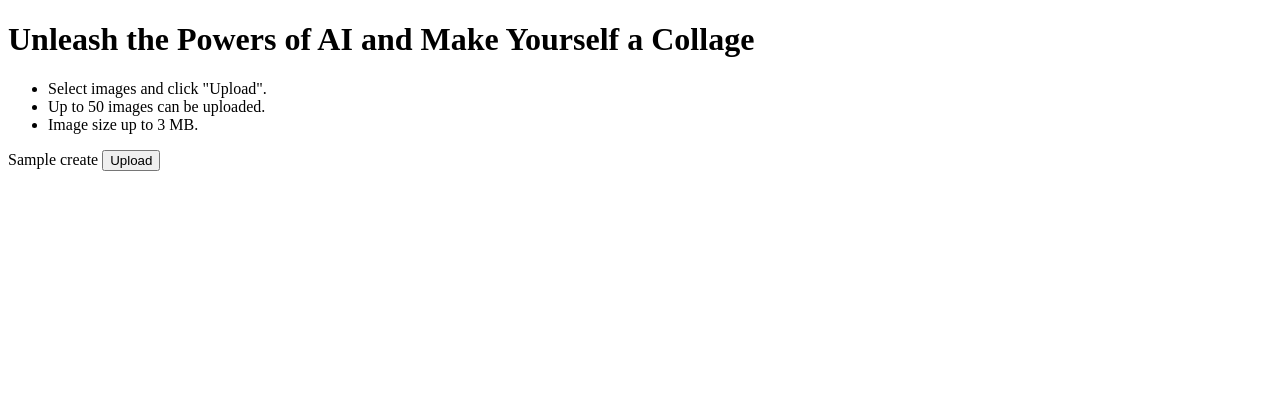
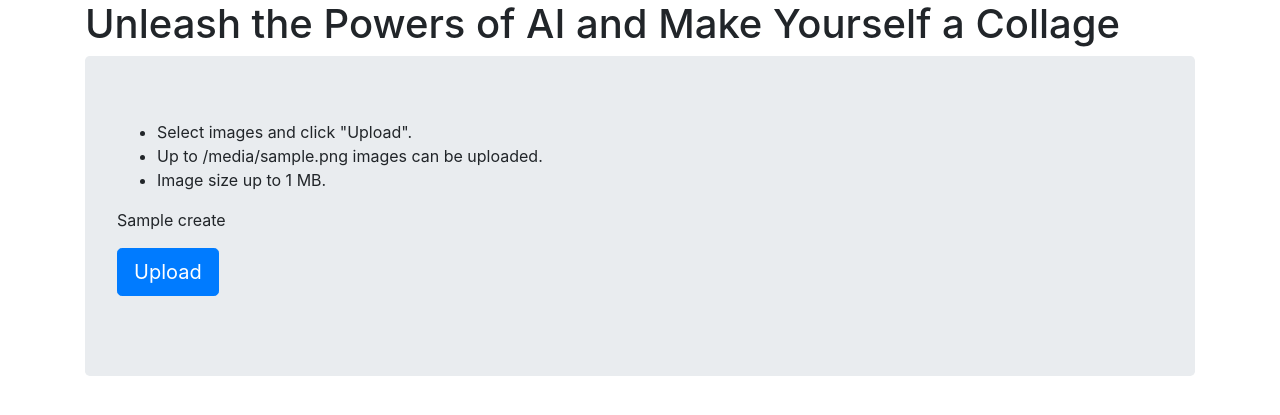
Before and after one commit to tbabej/sjaandi_deploy, a Flask app: template templates/index.html in a window 1280 px wide. Shown: the top 415 px of the page. Run offline with Flask 2, Linux system fonts and the light colour scheme; the template is opened without the code that fills it: most values are stand-ins (such as "Sample title", 1, 10 or a date in 2020); some libraries are stand-ins or nearby versions.

Commit message:
Put mvp app on Bootstrap.
Add bootstrap.
Pass number of images and filesize programmaticly to template.

```diff
--- a/app.py
+++ b/app.py
@@ -13,7 +13,7 @@ from flask_dropzone import Dropzone
 import imageio
 import numpy as np
 
-from src.usecases.mvp import *
+from sjaandi.usecases.mvp import *
 
 
 BASEDIR: Path = Path(__file__).resolve().parents[0]
@@ -32,8 +32,8 @@ app.config.update(
     # UPLOADED_PATH=os.path.join(BASEDIR, 'uploads'), # possibly unnecessary
     # Flask-Dropzone config:
     DROPZONE_ALLOWED_FILE_TYPE='image',
-    DROPZONE_MAX_FILE_SIZE=3,
-    DROPZONE_MAX_FILES=50,
+    DROPZONE_MAX_FILE_SIZE=5,
+    DROPZONE_MAX_FILES=100,
     DROPZONE_UPLOAD_ON_CLICK=True,
     DROPZONE_REDIRECT_VIEW='collage',
 )
@@ -116,7 +116,9 @@ def index():
             # make_dummy_collage(user_id, tempdir)
             make_collage(user_id, tempdir)
             print("COLLAGE MADE!")
-    return render_template('index.html')
+    return render_template('index.html',
+                           max_images=app.config['DROPZONE_MAX_FILES'],
+                           max_file_size=app.config['DROPZONE_MAX_FILE_SIZE'])
 
 
 @app.route('/collage')
--- /dev/null
+++ b/static/style.css
@@ -0,0 +1,4 @@
+.jumbotron {
+    background-color: cornflowerblue;
+    color: white;
+}
--- a/templates/base.html
+++ b/templates/base.html
@@ -1,12 +1,23 @@
 <!DOCTYPE html>
+<!--suppress JSUnresolvedLibraryURL -->
 <html lang="en">
 <head>
-    <meta charset="UTF-8">
-    <meta name="viewport" content="width=device-width, initial-scale=1.0">
+    <!-- Bootstrap's Required meta tags -->
+    <meta charset="utf-8">
+    <meta name="viewport" content="width=device-width, initial-scale=1, shrink-to-fit=no">
     <meta http-equiv="X-UA-Compatible" content="ie=edge">
+    <!-- Bootstrap CSS -->
+    <link rel="stylesheet" href="https://stackpath.bootstrapcdn.com/bootstrap/4.3.1/css/bootstrap.min.css" integrity="sha384-ggOyR0iXCbMQv3Xipma34MD+dH/1fQ784/j6cY/iJTQUOhcWr7x9JvoRxT2MZw1T" crossorigin="anonymous">
     {% block head %}{% endblock head %}
 </head>
 <body>
-    {% block body %}{% endblock body %}
+    <div class="container">
+        {% block body %}{% endblock body %}
+    </div>
+    <!-- Bootstrap's Optional JavaScript -->
+    <!-- jQuery first, then Popper.js, then Bootstrap JS -->
+    <script src="https://code.jquery.com/jquery-3.3.1.slim.min.js" integrity="sha384-q8i/X+965DzO0rT7abK41JStQIAqVgRVzpbzo5smXKp4YfRvH+8abtTE1Pi6jizo" crossorigin="anonymous"></script>
+    <script src="https://cdnjs.cloudflare.com/ajax/libs/popper.js/1.14.7/umd/popper.min.js" integrity="sha384-UO2eT0CpHqdSJQ6hJty5KVphtPhzWj9WO1clHTMGa3JDZwrnQq4sF86dIHNDz0W1" crossorigin="anonymous"></script>
+    <script src="https://stackpath.bootstrapcdn.com/bootstrap/4.3.1/js/bootstrap.min.js" integrity="sha384-JjSmVgyd0p3pXB1rRibZUAYoIIy6OrQ6VrjIEaFf/nJGzIxFDsf4x0xIM+B07jRM" crossorigin="anonymous"></script>
 </body>
 </html>
--- a/templates/index.html
+++ b/templates/index.html
@@ -6,19 +6,28 @@
 {% endblock head %}
 
 {% block body %}
-    <div>
+
+    <div class="page-header">
         <h1>Unleash the Powers of AI and Make Yourself a Collage</h1>
+    </div>
+    <div class="jumbotron">
         <ul>
             <li>Select images and click "Upload".</li>
-            <li>Up to 50 images can be uploaded.</li>
-            <li>Image size up to 3 MB.</li>
+            <li>Up to {{ max_images }} images can be uploaded.</li>
+            <li>Image size up to {{ max_file_size }} MB.</li>
         </ul>
+        <p>
+            {{ dropzone.create(action='/') }}
+        </p>
+        <p>
+            <button id="upload" class="btn btn-primary btn-lg" type="submit">Upload</button>
+        </p>
     </div>
-{#    <div>#}
-{#        <h1>Unique identifier: {{ user_id }}</h1>#}
-{#    </div>#}
-    {{ dropzone.create(action='/') }}
-    <button id="upload">Upload</button>
+
     {{ dropzone.load_js() }}
     {{ dropzone.config(custom_options="acceptedFiles: 'image/*', resizeWidth:160, resizeHeight:160,") }}
+    {#    <div>#}
+    {#        <h1>Unique identifier: {{ user_id }}</h1>#}
+    {#    </div>#}
+
 {% endblock body %}
```
Also changed, not shown: templates/collages.html (+6 -4 lines).
